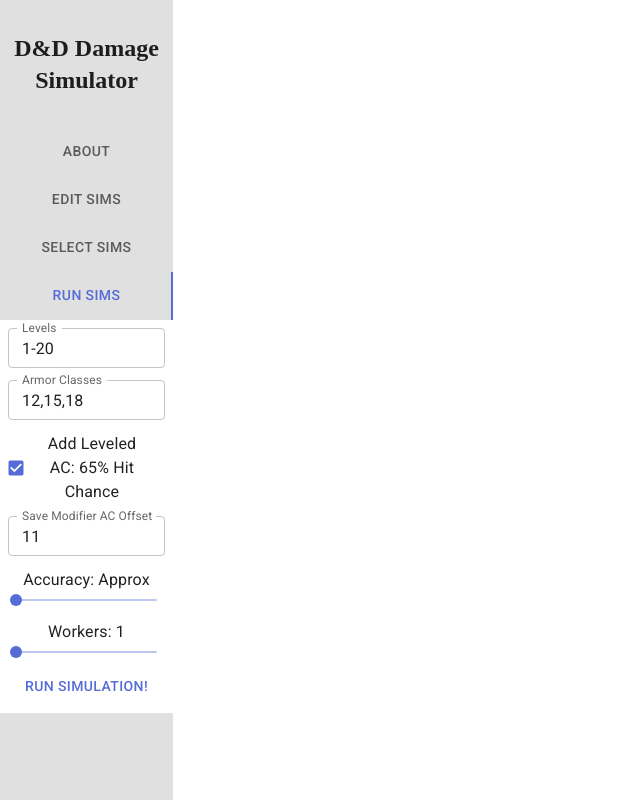
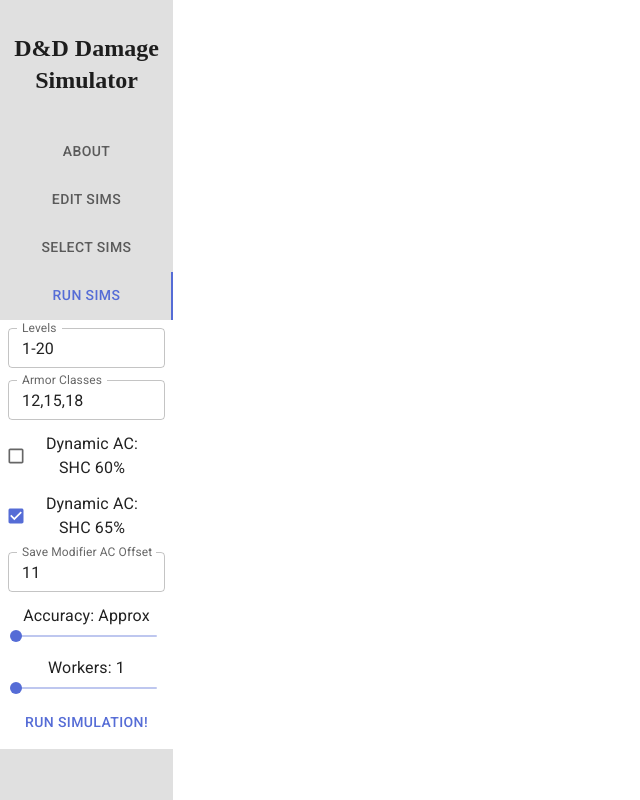
Before and after one commit to kbromwich/dsim, a React (Create React App) app: page / in a window 1280 px wide. Both pictures are taken after a click on the tab "RUN SIMS". Shown: the whole page, without its empty margins (0-640 px from the left). Built offline with nearby package versions, Linux system fonts and the light colour scheme; what react-base-table would draw is missing.

Commit message:
Feature: Add 60% CTH dynamic AC

```diff
--- a/src/sim/DynamicAC.ts
+++ b/src/sim/DynamicAC.ts
@@ -1,4 +1,6 @@
 enum DynamicAC {
+  /** Standard Build, Chance to Hit: 60% */
+  SBCTH60 = 'SBCTH60',
   /** Standard Build, Chance to Hit: 65% */
   SBCTH65 = 'SBCTH65',
 }
@@ -13,6 +15,10 @@ interface DynamicACDatum {
   description: string;
 }
 
+const SBCTH60_AC = [
+  14, 14, 14, 15, 16, 16, 16, 17, 18, 18,
+  18, 18, 19, 19, 19, 19, 20, 20, 20, 20,
+];
 const SBCTH65_AC = [
   13, 13, 13, 14, 15, 15, 15, 16, 17, 17,
   17, 17, 18, 18, 18, 18, 19, 19, 19, 19,
@@ -22,13 +28,23 @@ export const DynamicACData: Record<DynamicAC, DynamicACDatum> = {
   [DynamicAC.SBCTH65]: {
     calculate: (level) => SBCTH65_AC[Math.max(1, Math.min(20, level)) - 1],
     displayName: 'SHC 65%',
-    description: `"Standard Hit Chance": Level dependant AC calculated to be a
+    description: `"Standard Hit Chance 65%": Level dependant AC calculated to be a
 65% chance to hit for a "standard build" at that level. ("standard build":
 primary stat 16 at level 1, 18 at level 4, 20 at level 8)
 Level => AC
 ${SBCTH65_AC.map((v, i) => `${i + 1} => ${v}`).join('\n')}
 `,
   },
+[DynamicAC.SBCTH60]: {
+  calculate: (level) => SBCTH60_AC[Math.max(1, Math.min(20, level)) - 1],
+  displayName: 'SHC 60%',
+  description: `"Standard Hit Chance 60%": Level dependant AC calculated to be a
+60% chance to hit for a "standard build" at that level. ("standard build":
+primary stat 16 at level 1, 18 at level 4, 20 at level 8)
+Level => AC
+${SBCTH60_AC.map((v, i) => `${i + 1} => ${v}`).join('\n')}
+`,
+  },
 };
 
 export default DynamicAC;
--- a/src/sim/SimConfig.ts
+++ b/src/sim/SimConfig.ts
@@ -1,6 +1,6 @@
 interface SimConfig {
   acValues: string;
-  dynamicAc: string;
+  dacValues: string;
   saveModOffset: string;
   iterations: number;
   levels: string;
--- a/src/ui/App.tsx
+++ b/src/ui/App.tsx
@@ -45,7 +45,7 @@ export default function App() {
   const lsConf: Partial<SimConfig> = JSON.parse(localStorage.getItem('config') || '{}');
   const [config, setConfigState] = React.useState<SimConfig>({
     acValues: urlAcValues || lsConf.acValues || '12,15,18',
-    dynamicAc: urlDynamicAc || lsConf.dynamicAc || DynamicAC.SBCTH65,
+    dacValues: urlDynamicAc || lsConf.dacValues || DynamicAC.SBCTH65,
     saveModOffset: urlSaveModOffset || lsConf.saveModOffset || '11',
     levels: urlLevels || lsConf.levels || '1-20',
     iterations: lsConf.iterations ?? 3,
--- a/src/ui/Runner/RunnerSidebar.tsx
+++ b/src/ui/Runner/RunnerSidebar.tsx
@@ -26,7 +26,7 @@ interface Props {
 const RunnerSidebar: React.FC<Props> = ({ sims, selected, config, onConfigChange, runStateSet }) => {
   const [state] = runStateSet;
   const acValues = tryParseRanges(config.acValues) || [];
-  const dacValues = parseRawDynamicACs(config.dynamicAc) || [];
+  const dacValues = parseRawDynamicACs(config.dacValues) || [];
   const smOffset = parseIntStrict(config.saveModOffset);
   const levels = tryParseRanges(config.levels) || [];
   const iterations = config.iterations;
--- a/src/ui/Runner/SimResultComparison.tsx
+++ b/src/ui/Runner/SimResultComparison.tsx
@@ -36,7 +36,6 @@ interface Props {
 const SimResultComparison: React.FC<Props> = ({ simResults, title }) => {
   const levels = arrayUnique(simResults.map((sim) => sim.simParams.level));
   const resultsByName = arrayBinned(simResults, (r) => r.simulation.name)
-
   return (
     <Box sx={{ p: 2, width: 600 }}>
       <Line
--- a/src/ui/Runner/runSims.ts
+++ b/src/ui/Runner/runSims.ts
@@ -35,7 +35,7 @@ const runSims = async (
   setState: (runState: Partial<RunnerState>) => void,
 ) => {
   const acValues = tryParseRanges(config.acValues) || [];
-  const dynamicACs = parseRawDynamicACs(config.dynamicAc);
+  const dynamicACs = parseRawDynamicACs(config.dacValues);
   const smOffset = parseIntStrict(config.saveModOffset);
   const dacCalcs = dynamicACs.map((dac) => DynamicACData[dac].calculate);
   const levels = tryParseRanges(config.levels) || [];
@@ -50,7 +50,7 @@ const runSims = async (
     acValues,
     dynamicACs,
     rawAcValues: config.acValues,
-    rawDynamicAc: config.dynamicAc,
+    rawDynamicAc: config.dacValues,
     rawSaveModOffset: config.saveModOffset,
     rawLevels: config.levels,
   });
--- a/src/ui/SimConfiguration.tsx
+++ b/src/ui/SimConfiguration.tsx
@@ -10,7 +10,7 @@ import Typography from '@mui/material/Typography';
 import SimConfig from 'sim/SimConfig';
 import iterationScale from 'util/iterationScale';
 import { tryParseRanges } from 'util/parseRanges';
-import DynamicAC, { DynamicACData } from 'sim/DynamicAC';
+import DynamicAC, { DynamicACData, parseRawDynamicACs } from 'sim/DynamicAC';
 
 interface Props {
   config: SimConfig;
@@ -25,8 +25,9 @@ const iterLabels = [
 ];
 
 const SimConfiguration: React.FC<Props> = ({ config, onChange }) => {
-  const { levels, iterations, workers, acValues, dynamicAc, saveModOffset } = config;
-  const acError = !(dynamicAc || acValues) || !!(acValues && !tryParseRanges(acValues));
+  const { levels, iterations, workers, acValues, dacValues, saveModOffset } = config;
+  const acError = !(dacValues || acValues) || !!(acValues && !tryParseRanges(acValues));
+  const dacs = parseRawDynamicACs(dacValues);
   return (
     <Box sx={{ display: 'flex', flexDirection: 'column', gap: 1.5, }}>
       <TextField
@@ -45,23 +46,31 @@ const SimConfiguration: React.FC<Props> = ({ config, onChange }) => {
         size="small"
         title="ACs to simulate. Comma separated, and can be ranges; e.g. &quot;10,12-15,18,20&quot;"
       />
+      {Object.values(DynamicAC).map((dac) => (
         <FormControlLabel
-        label="Add Leveled AC: 65% Hit Chance"
           control={
             <Checkbox
-            checked={dynamicAc === DynamicAC.SBCTH65}
-            onChange={(_, checked) => {
-              if (dynamicAc.includes(DynamicAC.SBCTH65)) {
-                onChange({ ...config, dynamicAc: '' });
+              checked={dacValues.includes(dac)}
+              onChange={() => {
+                if (dacValues.includes(dac)) {
+                  onChange({ ...config, dacValues: dacs.filter((d) => d !== dac).join(',') });
                 } else {
-                onChange({ ...config, dynamicAc: DynamicAC.SBCTH65 });
+                  onChange({
+                    ...config,
+                    dacValues: Object.values(DynamicAC).filter((d) => {
+                      return dacs.includes(d) || d === dac;
+                    }).join(','),
+                  });
                 }
               }}
               size="small"
             />
           }
-        title={DynamicACData[DynamicAC.SBCTH65].description}
+          key={dac}
+          label={`Dynamic AC: ${DynamicACData[dac].displayName}`}
+          title={DynamicACData[dac].description}
         />
+      ))}
       <TextField
         error={!tryParseRanges(levels)}
         label="Save Modifier AC Offset"
```
Lines whose indentation alone changed are shown as unchanged.
